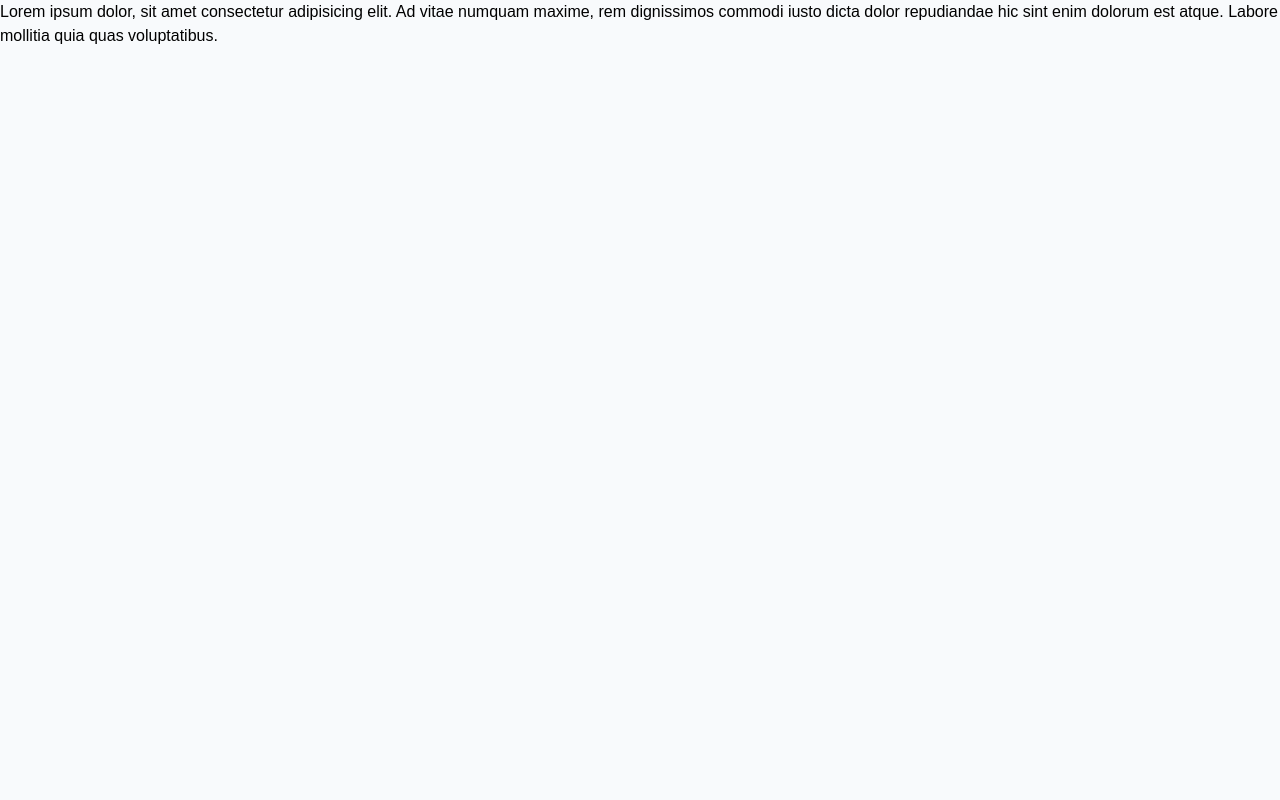
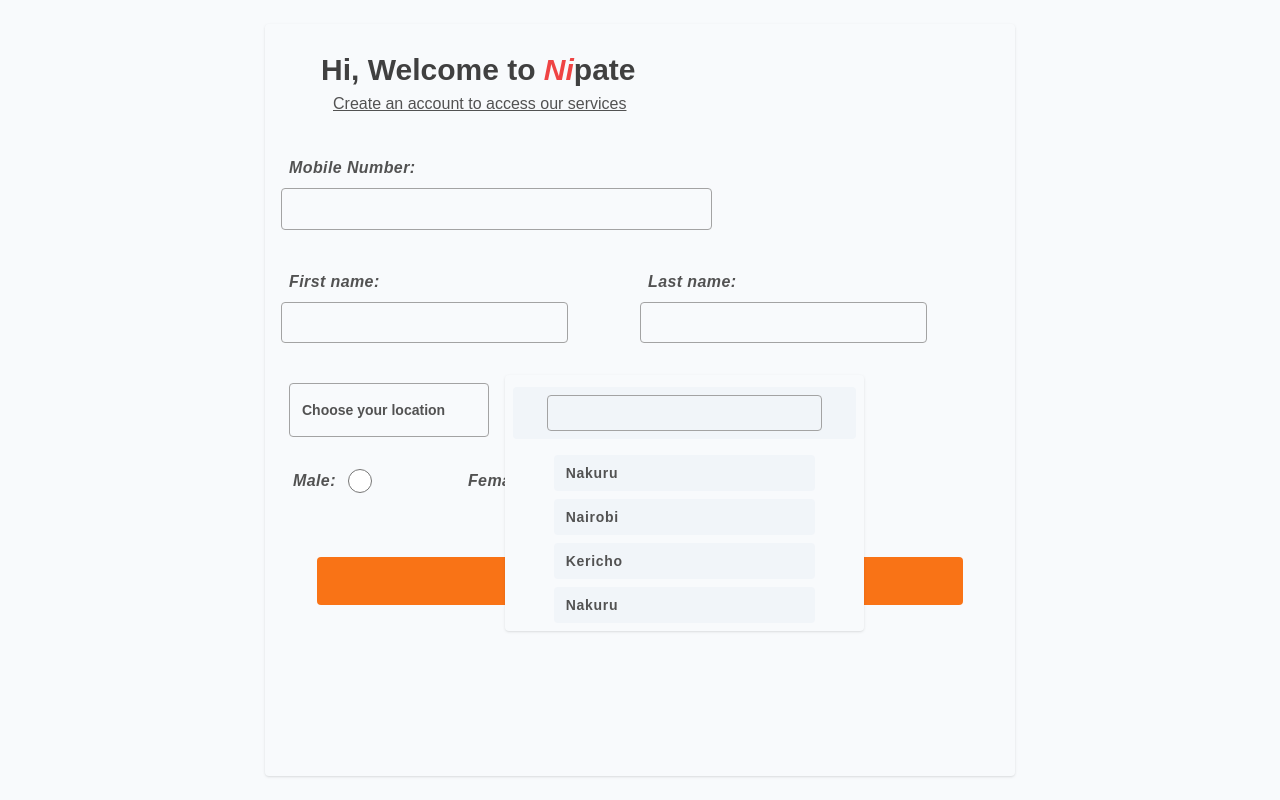
Before and after one commit to Amos-Ditto/NipateWebapp, a Nuxt app: page /auth/register in a window 1280 px wide. Built offline with nearby package versions, Linux system fonts and the light colour scheme.

Commit message:
Bump(auth): user registration module

```diff
--- a/app.vue
+++ b/app.vue
@@ -1,7 +1,26 @@
 <script setup lang="ts">
-
+import { isNavigationFailure } from "vue-router";
+import LoadingBar from "./components/utils/loadingBar.vue";
+const router = useRouter();
 const title = ref<string>('Nipate App');
 const description = ref<string>('This is nipate development app');
+const succesfull = ref<boolean>(true);
+const routes = ref<boolean>(false);
+
+router.beforeEach(to => {
+  console.log('before each');
+  succesfull.value = true;
+  routes.value = true;
+})
+router.afterEach((to, from, failure) => {
+  console.log('after each');
+  if (isNavigationFailure(failure)) {
+    succesfull.value = false;
+  }
+  setTimeout(() => {
+    routes.value = false;
+  }, 1000);
+})
 
 useHead({
   title: title.value,
@@ -14,7 +33,8 @@ useHead({
 </script>
 
 <template>
-  <main class="w-screen h-screen bg-slate-50">
+  <main class="w-screen h-screen bg-slate-50 m-0 p-0 relative">
+    <LoadingBar v-if="routes"  :class="succesfull ? 'bg-green-500 loading-bar' : 'bg-green-500 loading-bar'" />
     <NuxtPage />
   </main>
 </template>
@@ -46,13 +66,15 @@ body {
 .page-leave-to {
   opacity: 0;
 }
-
-@tailwind components;
-@tailwind utilities;
-
-@layer components {
-  main {
-    @apply m-0 p-0;
+.loading-bar {
+  animation: load 2s linear;
+}
+@keyframes load {
+  0% {
+    width: 0%;
+  }
+  100% {
+    width: 100%;
   }
 }
 </style>
--- /dev/null
+++ b/components/utils/LocationList.vue
@@ -0,0 +1,22 @@
+<template>
+    <ul class="w-full flex flex-col items-center gap-2 h-[7.5rem] sm:h-[11.5rem] p-2 overflow-y-auto">
+        <li>Nakuru</li>
+        <li>Nairobi</li>
+        <li>Kericho</li>
+        <li>Nakuru</li>
+        <li>Nairobi</li>
+        <li>Kericho</li>
+        <li>Nakuru</li>
+        <li>Nairobi</li>
+        <li>Kericho</li>
+        <li>Nakuru</li>
+        <li>Nairobi</li>
+        <li>Kericho</li>
+    </ul>
+</template>
+
+<style scoped>
+ul li {
+    @apply w-[80%] cursor-pointer pl-3 py-2 bg-inherit bg-slate-100 hover:bg-slate-200 rounded text-xs sm:text-sm font-semibold tracking-wider;
+}
+</style>
--- /dev/null
+++ b/components/utils/loadingBar.vue
@@ -0,0 +1,5 @@
+<template>
+    <div class="loading w-full h-[2px] absolute top-0 left-0 bg-inherit">
+
+    </div>
+</template>
--- /dev/null
+++ b/components/utils/selectLocation.vue
@@ -0,0 +1,19 @@
+<template>
+    <div class="locations w-full py-3 px-2 overflow-y-hidden">
+        <div class="search w-full p-2 flex justify-center relative bg-slate-100 rounded">
+            <input type="text" class=" w-[84%] h-8 sm:h-9 rounded outline-none border border-neutral-400 bg-inherit pl-[14%] pr-2 tracking-wider">
+            <div class="i-mdi-magnify absolute leading-10 top-0 sm:top-1 translate-y-full left-[15%] flex items-center" />
+        </div>
+        <div class="places w-full mt-2">
+            <LazyUtilsLocationList />
+        </div>
+    </div>
+</template>
+
+<style scoped>
+
+input:focus {
+    @apply border-blue-500 border-2;
+    transition: border 300ms ease;
+}
+</style>
--- a/pages/auth.vue
+++ b/pages/auth.vue
@@ -1,19 +1,11 @@
 <template>
     <NuxtLayout name="default">
-        <main>
+        <main class="w-full h-full flex justify-center items-center relative">
             <NuxtPage />
         </main>
     </NuxtLayout>
 </template>
 
-<style>
+<style scoped>
 
-@tailwind components;
-@tailwind utilities;
-
-@layer components {
-    main {
-        @apply w-full h-full flex justify-center relative;
-    }
-}
 </style>
--- a/pages/auth/index.vue
+++ b/pages/auth/index.vue
@@ -28,6 +28,7 @@ const dataResponse = ref<AuthApiRes>({
 })
 
 const fetchToken = async () => {
+    authError.value = false;
     fetching.value = true;
     const formdata: FormData = {
         MobileNumber: formData.value.MobileNumber,
@@ -43,16 +44,20 @@ const fetchToken = async () => {
     .then((response) => {
         if (response.status !== 200) {
             authError.value = true;
+            return;
         }
         return response.json();
     })
     .then(data => {
-        dataResponse.value.authtoken = data;
         fetching.value = false;
-        router.push('/');
+        if (authError.value === false) {
+            dataResponse.value.authtoken = data;
+            console.log(dataResponse.value.authtoken);
+            router.push('/');
+        }
     })
     .catch((error) => {
-        dataResponse.value.non_field_errors = error;
+        console.log("retry");
         fetching.value = false;
     })
 }
@@ -76,20 +81,25 @@ const closeErrorModal = (): void => {
 </script>
 
 <template>
-    <div class="container">
-        <div class="logo">
-            <img src="@/assets/img/logo-img-removebg-preview.png" alt="">
+    <div class="container w-[280px] md:w-[320px] lg:w-[400px] min-h-[40%] absolute top-[6%] flex items-center justify-center flex-col">
+        <div class="logo w-full h-[3.5rem] flex justify-center items-center">
+            <img src="@/assets/img/logo-img-removebg-preview.png" alt="logo" class="w-[3.4rem] h-[3rem]">
         </div>
-        <div class="title">
+        <div class="title w-full h-[2rem] flex items-center justify-center text-xl font-semibold mt-1">
             <h3>Login to Nipate</h3>
         </div>
         <transition name="error-popup">
-            <div class="error-container" v-if="authError">
-                <h3>you entered incorrect number or password</h3>
+            <div
+                class="error-container w-[300px] md:w-[320px] max-h-0 lg:w-[400px] rounded border border-red-400 mt-1
+                    flex items-center justify-center flex-row gap-3 overflow-hidden"
+                v-if="authError"
+                :class="authError && 'max-h-[3rem] py-4'"
+            >
+                <h3 class="text-sm italic text-red-500">you entered incorrect number or password</h3>
                 <div class="i-mdi-close cursor-pointer hover:scale-125" @click="closeErrorModal" />
             </div>
         </transition>
-        <div class="input-fields cursor-not-allowed">
+        <div class="input-fields mt-4 w-[300px] md:w-[320px] lg:w-[400px] min-h-[5rem] gap-2 rounded flex flex-col border border-neutral-200 p-3">
             <div class="input-field">
                 <label for="number">Mobile number</label>
                 <input type="text" id="number" :class="valid_no ? 'border-zinc-300' : 'border-red-400'" v-model="formData.MobileNumber">
@@ -98,50 +108,44 @@ const closeErrorModal = (): void => {
                 <label for="password">Password</label>
                 <input type="password" id="password" :class="valid_pass ? 'border-zinc-300' : 'border-red-400'" v-model="formData.password">
             </div>
-            <div class="btn-field">
-                <button :class="fetching && 'skeleton-loading'" @click="submitForm">Log In</button>
+            <div class="btn-field flex items-center justify-center w-full mt-4">
+                <button
+                    class="bg-orange-500 text-white w-[98%] hover:bg-orange-600 hover:scale-x-100 relative flex items-center justify-center py-2 rounded-md text-base font-bold"
+                    :class="fetching && 'skeleton-loading cursor-not-allowed'" @click="submitForm"
+                >
+                    Log In
+                    <UtilsLoadingSpinner class=" scale-50 absolute top-[20%] right-[15%] w-1 h-1" :class="!fetching && 'hidden'" />
+                </button>
             </div>
         </div>
         <div class="register-container">
             <h3>New to Nipate?</h3>
-            <a href="#">Create account.</a>
+            <NuxtLink to="/auth/register" class="text-blue-500 font-bold">Create account.</NuxtLink>
         </div>
     </div>
 </template>
 
-<style>
+<style scoped>
 
-.error-popup-enter-from{
-  opacity: 0;
-  transform: translateY(-10px);
+
+.error-popup-enter-active , .error-popup-leave-active {
+    opacity: 1;
+    transition: height 300ms ease, opacity 200ms ease, padding 300ms ease;
+}
+.error-popup-enter-from , .error-popup-leave-to {
+    opacity: 0;
+    padding: 0px 0px;
+    height: 0px;
 }
 
-.error-popup-enter-active , .error-popup-leave-active {
-  transition: all 0.4s;
-}
-.error-popup-enter , .error-popup-leave-to {
-  opacity: 0;
+.error-container {
+    line-height: 3rem;
 }
 
 @tailwind components;
 @tailwind utilities;
 
 @layer components {
-    .container {
-        @apply w-[280px] md:w-[320px] lg:w-[400px] min-h-[40%] absolute top-[6%] flex items-center flex-col;
-    }
-    .container .logo {
-        @apply w-full h-[3.5rem] flex justify-center items-center;
-    }
-    .container .logo img {
-        @apply w-[3.4rem] h-[3rem];
-    }
-    .container .title {
-        @apply w-full h-[2rem] flex items-center justify-center text-xl font-semibold mt-1;
-    }
-    .container .input-fields {
-        @apply mt-4 w-[300px] md:w-[320px] lg:w-[400px] min-h-[5rem] gap-2 rounded flex flex-col border border-neutral-200 p-3;
-    }
     .container .input-fields .input-field {
         @apply w-full flex flex-col gap-1;
     }
@@ -155,19 +159,9 @@ const closeErrorModal = (): void => {
     .input-fields .input-field input:focus {
         @apply border-green-300;
     }
-    .input-fields .btn-field {
-        @apply flex items-center justify-center w-full mt-4;
-    }
-    .input-fields .btn-field button {
-        @apply bg-orange-500 text-white w-[98%] hover:bg-orange-600 hover:scale-x-100;
-        transition: background-color 200ms ease;
-    }
     .container .register-container {
         @apply w-[300px] md:w-[320px] lg:w-[400px] rounded border border-neutral-200 min-h-[3rem] mt-8;
         @apply text-sm tracking-wide p-3 flex items-center justify-center gap-1;
-    }
-    .container .register-container a {
-        @apply text-blue-500 font-bold;
     }
     .skeleton-loading {
         animation: skeleton 1s linear infinite alternate;
@@ -176,16 +170,11 @@ const closeErrorModal = (): void => {
         to {
             @apply bg-orange-300;
         }
-
-    }
-    .error-container {
-        @apply w-[300px] md:w-[320px] lg:w-[400px] h-[3.4rem] rounded border border-red-400 mt-1;
-        @apply flex items-center justify-center flex-row gap-3;
-    }
-    .error-container h3 {
-        @apply text-sm italic text-red-500;
     }
 }
 
+.input-fields .btn-field button {
+    transition: background-color 200ms ease;
+}
 
 </style>
--- a/pages/auth/register.vue
+++ b/pages/auth/register.vue
@@ -1,17 +1,80 @@
 <template>
-    <div class="container">
-        <h3>Lorem ipsum dolor, sit amet consectetur adipisicing elit. Ad vitae numquam maxime, rem dignissimos commodi iusto dicta dolor repudiandae hic sint enim dolorum est atque. Labore mollitia quia quas voluptatibus.</h3>
-    </div>
+    <NuxtLayout name="default" class="flex justify-center p-2 overflow-y-auto">
+        <div class="reg-container flex flex-col w-full sm:w-[580px] md:w-[750px] min-h-[10rem] p-4 sm:shadow rounded my-4">
+            <div class="title w-full h-[3rem] mt-3 flex flex-col items-start justify-start ml-6 sm:ml-9 md:ml-10 gap-1">
+                <h3 class=" text-neutral-700 text-xl sm:text-2xl md:text-3xl font-semibold sm:font-bold">
+                    Hi, Welcome to <span class="text-red-500 italic">Ni</span>pate
+                </h3>
+                <h4 class=" text-neutral-600 text-sm md:text-base ml-3 underline underline-offset-1">
+                    Create an account to access our services
+                </h4>
+            </div>
+            <div class="form-fields w-full flex flex-col justify-start items-start gap-4 mt-12 text-neutral-600">
+                <div class="form-field w-full py-2 flex flex-col gap-2">
+                    <label for="MobileNumber" class="italic ml-2 font-semibold tracking-wide">Mobile Number:</label>
+                    <div class="input w-full relative">
+                        <input type="text" class="w-[80%] md:w-[60%] h-[2.6rem] border border-neutral-400 outline-none rounded pl-9 pr-2">
+                        <div class="i-mdi-phone absolute left-0 top-0 translate-x-[50%] translate-y-[80%]" />
+                    </div>
+                </div>
+                <div class="names-field w-full py-2 flex flex-col md:grid md:grid-cols-2">
+                    <div class="input-field py-2 flex flex-col gap-2">
+                        <label for="fname" class="italic ml-2 font-semibold tracking-wide">First name:</label>
+                        <div class="input w-full relative">
+                            <input type="text" id="fname" class="outline-none h-[2.6rem] w-[80%]  border border-neutral-400 rounded pl-7 md:pl-9  pr-1">
+                            <div class="i-mdi-user absolute left-0 top-0 translate-x-[50%] translate-y-[80%]" />
+                        </div>
+                    </div>
+                    <div class="input-field py-2 flex flex-col gap-2">
+                        <label for="lname" class="italic ml-2 font-semibold tracking-wide">Last name:</label>
+                        <div class="input w-full relative">
+                            <input type="text" id="lname" class="outline-none h-[2.6rem] w-[80%]  border border-neutral-400 rounded pl-7 md:pl-9 pr-1">
+                            <div class="i-mdi-user absolute left-0 top-0 translate-x-[50%] translate-y-[80%]" />
+                        </div>
+                    </div>
+                </div>
+                <div class="select-location w-full justify-center py-2 px-2 relative">
+                    <div
+                        class="select-btn px-1 md:px-3 py-3 md:py-4 max-w-[11rem] md:max-w-[12.5rem] min-h-[2rem]
+                        flex flex-row items-center gap-4 text-xs md:text-sm font-bold border border-neutral-400 rounded cursor-pointer
+                        hover:gap-5 hover:border-neutral-600 hover:text-neutral-800"
+                    >
+                        <p class="truncate">Choose your location</p>
+                        <div class="i-mdi-chevron-right text-sm rotate-90 sm:rotate-0" />
+                    </div>
+                    <LazyUtilsSelectLocation class=" w-[60%] sm:w-[50%] shadow rounded h-[12rem] sm:h-[16rem]
+                        absolute bottom-1 sm:top-0 left-0 translate-x-1 sm:translate-x-48 md:translate-x-56 translate-y-full sm:translate-y-0
+                        z-[99] bg-slate-50 overflow-hidden"
+                    />
+                </div>
+                <div class="gender-input w-full py-2 px-3 flex flex-row gap-[2rem] md:gap-[6rem]">
+                    <div class="input-field flex items-center gap-3">
+                        <label for="male" class="italic font-semibold tracking-wide">Male:</label>
+                        <input type="radio" name="gender" id="male" class="w-6 h-6 cursor-pointer">
+                    </div>
+                    <div class="input-field flex items-center gap-3">
+                        <label for="female" class="italic font-semibold tracking-wide">Female:</label>
+                        <input type="radio" name="gender" id="female" class=" w-6 h-6 cursor-pointer">
+                    </div>
+                </div>
+                <div class="submit-btn w-full mt-8 py-2 flex justify-center text-white text-lg font-extrabold">
+                    <button class="w-[90%] h-[3rem] bg-orange-500 hover:bg-orange-600 rounded">Create account</button>
+                </div>
+            </div>
+        </div>
+    </NuxtLayout>
 </template>
 
-<style>
+<style scoped>
 
-@tailwind components;
-@tailwind utilities;
-
-@layer components {
-    .container {
-        @apply flex;
-    }
+input {
+    letter-spacing: 1px;
+    background-color: inherit;
+}
+.select-btn {
+    transition: gap 300ms ease, border 300ms ease, color 300ms ease;
+}
+button {
+    transition: background-color 300ms ease;
 }
 </style>
--- a/pages/index.vue
+++ b/pages/index.vue
@@ -1,7 +1,7 @@
 <template>
     <NuxtLayout name="custom">
         <template #header>
-            <nav class="w-full h-[3.6rem] md:h-[4rem] bg-slate-100 shadow">
+            <nav class="w-full h-[3.6rem] md:h-[4rem] bg-slate-100 ">
                 <LazyDesignsTopNavBar />
             </nav>
         </template>
```
Also changed, not shown: components/designs/TopNavBar.vue (+32 -66 lines), components/utils/loadingSpinner.vue (added, +27 -0 lines).
